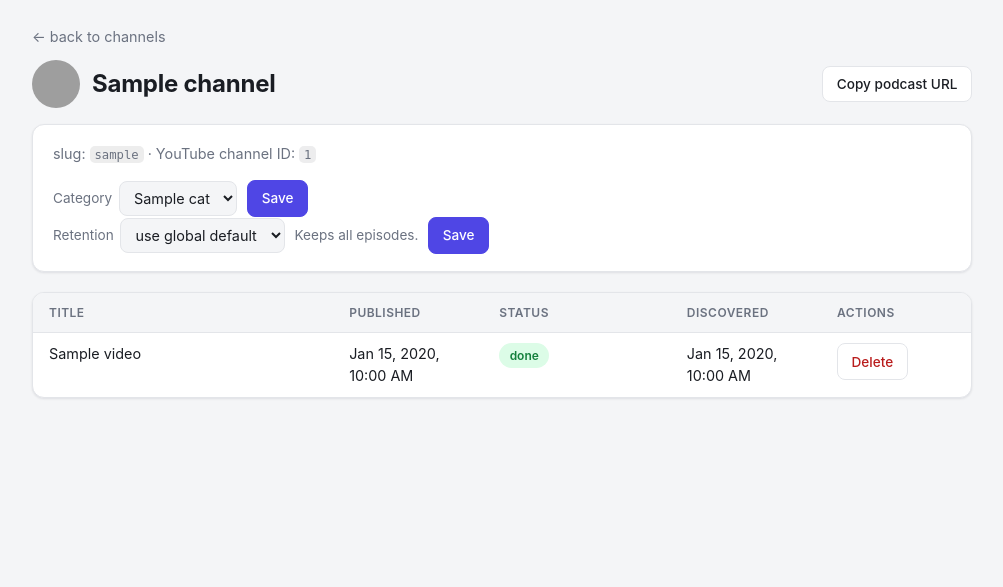
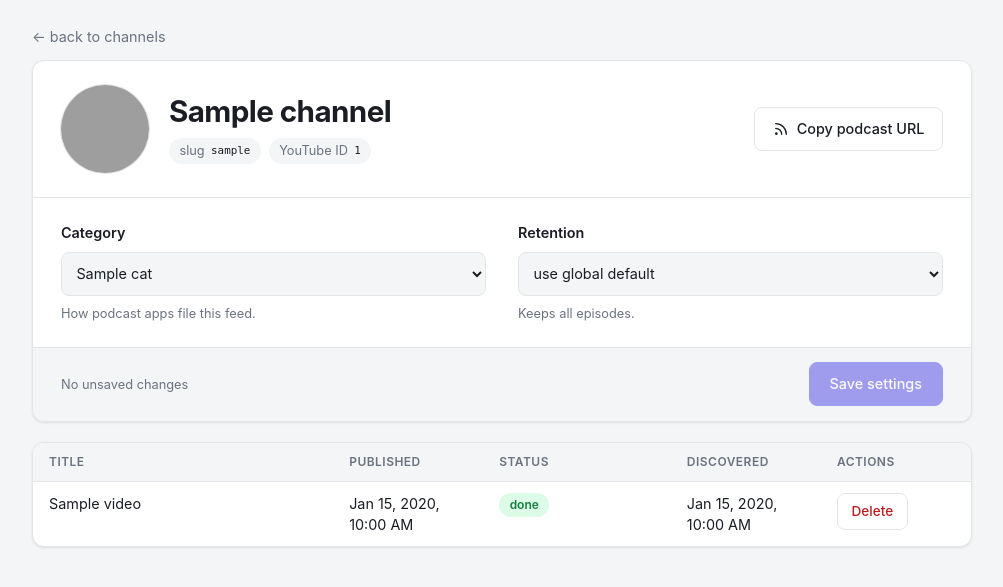
Before and after one commit to reloadedhead/podmachine, a FastAPI app: template src/podmachine/web/templates/channel_detail.html in a window 1280 px wide. Shown: the part 53-640 px from the top of the page, without its empty margins (138-1141 px from the left). Run offline with FastAPI, Linux system fonts and the light colour scheme; the template is opened without the code that fills it: most values are stand-ins (such as "Sample title", 1, 10 or a date in 2020); parts of the project's set-up code (start-up, migrations or seed data) failed here and were passed over; grey boxes are pictures that could not be loaded.

Commit message:
Redesign channel detail header and settings
Group identity (avatar, name, slug/ID chips, copy-URL button) and the
category/retention settings into one profile card with a single Save
button that stays disabled until something changes. Replaces the two
per-field endpoints with POST /channels/{slug}/settings, which validates
both fields before writing either.


Claude-Session: https://claude.ai/code/session_01T8sAGpputXQ9R94kud5Rho

Co-authored-by: Claude <noreply@anthropic.com>

```diff
--- a/src/podmachine/web/routes.py
+++ b/src/podmachine/web/routes.py
@@ -214,10 +214,11 @@ def action_delete_channel(request: Request, slug: str) -> HTMLResponse:
     return templates.TemplateResponse(request, "partials/channel_table.html", {"channels": channels, "error": None})
 
 
-@router.post("/channels/{slug}/retention", response_class=HTMLResponse)
-def action_update_retention(
+@router.post("/channels/{slug}/settings", response_class=HTMLResponse)
+def action_update_channel_settings(
     request: Request,
     slug: str,
+    category: str = Form(...),
     strategy: str = Form(""),
     keep_latest: str = Form(""),
 ) -> HTMLResponse:
@@ -225,39 +226,21 @@ def action_update_retention(
     try:
         channel = _find_channel(conn, slug)
         error = None
+        # Validate everything before writing anything, so a bad value in one
+        # field can't leave the other half-applied.
         try:
-            if not strategy:
-                retention = None
-            else:
-                retention = RetentionConfig(
-                    strategy=strategy, keep_latest=int(keep_latest) if keep_latest else None
-                )
-            update_channel_retention(conn, slug, retention)
-            channel = _find_channel(conn, slug)
-        except ValidationError as exc:
+            if category not in ITUNES_CATEGORIES:
+                raise ValueError(f"{category!r} is not a valid Apple Podcasts category")
+            retention = (
+                RetentionConfig(strategy=strategy, keep_latest=int(keep_latest) if keep_latest else None)
+                if strategy
+                else None
+            )
+        except (ValidationError, ValueError) as exc:
             error = str(exc)
-        default_retention = get_default_retention(conn)
-    finally:
-        conn.close()
-    status_code = 400 if error else 200
-    return templates.TemplateResponse(
-        request,
-        "partials/channel_meta.html",
-        {"channel": channel, "default_retention": default_retention, "categories": ITUNES_CATEGORIES, "error": error},
-        status_code=status_code,
-    )
-
-
-@router.post("/channels/{slug}/category", response_class=HTMLResponse)
-def action_update_category(request: Request, slug: str, category: str = Form(...)) -> HTMLResponse:
-    conn = connect(request.app.state.db_path)
-    try:
-        channel = _find_channel(conn, slug)
-        error = None
-        if category not in ITUNES_CATEGORIES:
-            error = f"{category!r} is not a valid Apple Podcasts category"
         else:
             update_channel_category(conn, slug, category)
+            update_channel_retention(conn, slug, retention)
             channel = _find_channel(conn, slug)
         default_retention = get_default_retention(conn)
     finally:
--- a/src/podmachine/web/static/admin.css
+++ b/src/podmachine/web/static/admin.css
@@ -129,26 +129,19 @@ h1 {
   margin-right: 0.5rem;
 }
 
-.avatar-lg {
-  width: 48px;
-  height: 48px;
+.avatar-xl {
+  width: 5.5rem;
+  height: 5.5rem;
+  box-shadow: 0 0 0 1px var(--border);
 }
 
 .channel-cell { display: flex; align-items: center; }
-
-.channel-heading {
-  display: flex;
-  align-items: center;
-  gap: 0.75rem;
-}
 
 h2 {
   font-size: 1rem;
   font-weight: 650;
   margin: 0 0 0.9rem;
 }
-
-.meta { color: var(--text-muted); font-size: 0.9rem; margin: 0 0 1rem; }
 
 .actions {
   display: flex;
@@ -319,14 +312,15 @@ code {
 }
 
 /* Forms */
-.retention-form, .category-form {
+.retention-form {
   display: flex;
   align-items: center;
   flex-wrap: wrap;
   gap: 0.6rem;
 }
 
-.retention-form input, .retention-form select, .category-form select, .dialog input, .dialog select {
+.retention-form input, .retention-form select, .dialog input, .dialog select,
+.settings-form input, .settings-form select {
   font: inherit;
   font-size: 0.9rem;
   padding: 0.45rem 0.65rem;
@@ -337,13 +331,14 @@ code {
   transition: border-color 120ms ease;
 }
 
-.retention-form input:focus, .retention-form select:focus, .category-form select:focus,
-.dialog input:focus, .dialog select:focus {
+.retention-form input:focus, .retention-form select:focus,
+.dialog input:focus, .dialog select:focus,
+.settings-form input:focus, .settings-form select:focus {
   outline: none;
   border-color: var(--accent);
 }
 
-.retention-form label, .category-form label {
+.retention-form label {
   display: flex;
   align-items: center;
   gap: 0.4rem;
@@ -354,6 +349,98 @@ code {
 .retention-form input[type="number"] { width: 5.5rem; }
 
 .keep-latest-field.is-hidden { display: none; }
+
+/* Channel detail: profile card with identity on top, settings below */
+.profile-card { padding: 0; overflow: hidden; }
+
+.profile-head {
+  display: flex;
+  align-items: center;
+  flex-wrap: wrap;
+  gap: 1.25rem;
+  padding: 1.5rem 1.75rem;
+}
+
+.profile-id { flex: 1 1 18rem; min-width: 0; }
+.profile-id h1 { font-size: 1.85rem; line-height: 1.15; letter-spacing: -0.02em; }
+
+.chips {
+  display: flex;
+  flex-wrap: wrap;
+  gap: 0.5rem;
+  margin: 0.6rem 0 0;
+}
+
+.chip {
+  display: inline-flex;
+  align-items: center;
+  gap: 0.4rem;
+  padding: 0.2rem 0.65rem;
+  border-radius: 999px;
+  background: var(--bg);
+  color: var(--text-muted);
+  font-size: 0.8rem;
+  overflow-wrap: anywhere;
+}
+
+.chip code { background: none; padding: 0; color: var(--text); }
+
+.btn-copy {
+  display: inline-flex;
+  align-items: center;
+  justify-content: center;
+  gap: 0.5rem;
+  min-height: 2.75rem;
+  padding: 0 1.1rem;
+  font-size: 0.9rem;
+}
+
+.settings-form { border-top: 1px solid var(--border); }
+.settings-error { margin: 0; padding: 1rem 1.75rem 0; }
+
+.settings-grid {
+  display: flex;
+  flex-wrap: wrap;
+  gap: 1.5rem 2rem;
+  padding: 1.5rem 1.75rem;
+}
+
+.settings-form .field {
+  flex: 1 1 18rem;
+  display: flex;
+  flex-direction: column;
+  gap: 0.5rem;
+  min-width: 0;
+}
+
+.settings-form .field > label { font-size: 0.9rem; font-weight: 600; }
+.settings-form select, .settings-form input { min-height: 2.75rem; }
+.settings-form .field > select { width: 100%; }
+
+.settings-form .keep-latest-field {
+  display: flex;
+  align-items: center;
+  gap: 0.6rem;
+  font-size: 0.9rem;
+  color: var(--text-muted);
+}
+
+.settings-form .keep-latest-field.is-hidden { display: none; }
+.settings-form input[type="number"] { width: 5.5rem; }
+.field-hint { margin: 0; color: var(--text-muted); font-size: 0.8rem; min-height: 1.2em; }
+
+.settings-footer {
+  display: flex;
+  align-items: center;
+  flex-wrap: wrap;
+  gap: 0.75rem;
+  padding: 0.9rem 1.75rem;
+  border-top: 1px solid var(--border);
+  background: var(--bg);
+}
+
+.settings-status { margin-right: auto; color: var(--text-muted); font-size: 0.8rem; }
+.settings-footer .btn-primary { min-height: 2.75rem; padding: 0 1.25rem; font-size: 0.9rem; }
 
 .hint-inline { color: var(--text-muted); font-size: 0.85rem; }
 
@@ -407,7 +494,13 @@ code {
 
   .empty-row td { padding: 1.25rem 0; }
 
-  .retention-form, .category-form { flex-direction: column; align-items: stretch; }
-  .retention-form input, .retention-form select, .category-form select { width: 100%; }
-  .retention-form button, .category-form button { width: 100%; }
+  .retention-form { flex-direction: column; align-items: stretch; }
+  .retention-form input, .retention-form select { width: 100%; }
+  .retention-form button { width: 100%; }
+
+  .profile-head { padding: 1.1rem; }
+  .btn-copy { width: 100%; }
+  .settings-form { padding: 0; }
+  .settings-grid { padding: 1.1rem; }
+  .settings-footer { padding: 0.75rem 1.1rem; }
 }
--- a/src/podmachine/web/templates/base.html
+++ b/src/podmachine/web/templates/base.html
@@ -47,41 +47,56 @@
     document.addEventListener("DOMContentLoaded", localizeDates);
     document.body.addEventListener("htmx:afterSettle", localizeDates);
 
-    // Per-channel retention form: only the "count" strategy needs the
-    // number input, and picking "use global default" or "none" can just
-    // say in words what that means instead — no server round-trip needed
-    // for this, it's a pure client-side description of the selected option.
-    function initRetentionForms() {
-      document.querySelectorAll(".retention-form[data-global-strategy]").forEach(function (form) {
+    // Channel settings form: only the "count" retention strategy needs the
+    // number input, and the other options can just say in words what they
+    // mean instead. Save stays disabled until something actually changed.
+    // All pure client-side; the server only sees the final POST.
+    function initSettingsForms() {
+      document.querySelectorAll("form[data-global-strategy]").forEach(function (form) {
+        if (form.dataset.ready) return;
+        form.dataset.ready = "1";
+
         var select = form.querySelector('select[name="strategy"]');
+        var keepLatest = form.querySelector('input[name="keep_latest"]');
         var keepLatestField = form.querySelector(".keep-latest-field");
         var description = form.querySelector(".retention-description");
-        if (!select) return;
-
+        var status = form.querySelector(".settings-status");
+        var save = form.querySelector('button[type="submit"]');
         var globalStrategy = form.dataset.globalStrategy;
         var globalKeepLatest = form.dataset.globalKeepLatest;
 
-        function update() {
-          var value = select.value;
-          if (keepLatestField) keepLatestField.classList.toggle("is-hidden", value !== "count");
-          if (!description) return;
-          if (value === "count") {
-            description.textContent = "";
-          } else if (value === "none") {
-            description.textContent = "Keeps all episodes.";
-          } else if (globalStrategy === "count") {
-            description.textContent = "Keeps the " + globalKeepLatest + " latest episodes.";
-          } else {
-            description.textContent = "Keeps all episodes.";
+        function serialize() {
+          return new URLSearchParams(new FormData(form)).toString();
+        }
+        var initial = serialize();
+
+        function describe(strategy, keep) {
+          if (strategy === "count") {
+            return keep ? "Keeps the " + keep + " latest episodes." : "Enter how many episodes to keep.";
           }
+          if (strategy === "") {
+            return globalStrategy === "count"
+              ? "Keeps the " + globalKeepLatest + " latest episodes."
+              : "Keeps all episodes.";
+          }
+          return "Keeps all episodes.";
         }
 
-        select.addEventListener("change", update);
+        function update() {
+          keepLatestField.classList.toggle("is-hidden", select.value !== "count");
+          description.textContent = describe(select.value, keepLatest.value);
+          var dirty = serialize() !== initial;
+          save.disabled = !dirty;
+          status.textContent = dirty ? "Unsaved changes" : "No unsaved changes";
+        }
+
+        form.addEventListener("input", update);
+        form.addEventListener("change", update);
         update();
       });
     }
-    document.addEventListener("DOMContentLoaded", initRetentionForms);
-    document.body.addEventListener("htmx:afterSettle", initRetentionForms);
+    document.addEventListener("DOMContentLoaded", initSettingsForms);
+    document.body.addEventListener("htmx:afterSettle", initSettingsForms);
 
     // "Add channel" dialog: close and reset it on a successful submit
     // (channel_table.html has already picked up the new row via its own
@@ -104,10 +119,12 @@
     // fall back to the old execCommand("copy") trick via a hidden textarea.
     function copyToClipboard(button) {
       var text = button.dataset.copyText;
-      var original = button.textContent;
+      // Buttons may carry an icon next to the text; only swap the label.
+      var label = button.querySelector(".btn-label") || button;
+      var original = label.textContent;
       function showCopied() {
-        button.textContent = "Copied!";
-        setTimeout(function () { button.textContent = original; }, 1500);
+        label.textContent = "Copied!";
+        setTimeout(function () { label.textContent = original; }, 1500);
       }
       function legacyCopy() {
         var textarea = document.createElement("textarea");
--- a/src/podmachine/web/templates/channel_detail.html
+++ b/src/podmachine/web/templates/channel_detail.html
@@ -2,13 +2,22 @@
 {% block title %}{{ channel.name }} — podmachine admin{% endblock %}
 {% block content %}
   <a href="/admin/" class="back-link">&larr; back to channels</a>
-  <div class="page-head">
-    <div class="channel-heading">
-      <img class="avatar avatar-lg" src="/artwork/{{ channel.slug }}.jpg" alt="" onerror="this.remove()">
-      <h1>{{ channel.name }}</h1>
+  <section class="card profile-card">
+    <div class="profile-head">
+      <img class="avatar avatar-xl" src="/artwork/{{ channel.slug }}.jpg" alt="" onerror="this.remove()">
+      <div class="profile-id">
+        <h1>{{ channel.name }}</h1>
+        <p class="chips">
+          <span class="chip">slug <code>{{ channel.slug }}</code></span>
+          <span class="chip">YouTube ID <code>{{ channel.id }}</code></span>
+        </p>
+      </div>
+      <button type="button" class="btn btn-copy" data-copy-text="{{ feed_url }}" onclick="copyToClipboard(this)">
+        <svg width="16" height="16" viewBox="0 0 24 24" fill="none" stroke="currentColor" stroke-width="2" stroke-linecap="round" stroke-linejoin="round" aria-hidden="true"><path d="M4 11a9 9 0 0 1 9 9M4 4a16 16 0 0 1 16 16"/><circle cx="5" cy="19" r="1"/></svg>
+        <span class="btn-label">Copy podcast URL</span>
+      </button>
     </div>
-    <button type="button" class="btn" data-copy-text="{{ feed_url }}" onclick="copyToClipboard(this)">Copy podcast URL</button>
-  </div>
-  {% include "partials/channel_meta.html" %}
+    {% include "partials/channel_meta.html" %}
+  </section>
   {% include "partials/video_table.html" %}
 {% endblock %}
--- a/src/podmachine/web/templates/partials/channel_meta.html
+++ b/src/podmachine/web/templates/partials/channel_meta.html
@@ -1,32 +1,36 @@
-<div id="channel-meta" class="card">
-  {% if error %}<p class="err">{{ error }}</p>{% endif %}
-  <p class="meta">slug: <code>{{ channel.slug }}</code> · YouTube channel ID: <code>{{ channel.id }}</code></p>
-  <form hx-post="/admin/channels/{{ channel.slug }}/category" hx-target="#channel-meta" hx-swap="outerHTML"
-        class="category-form">
-    <label>Category
-      <select name="category">
+<form id="channel-meta" class="settings-form" hx-post="/admin/channels/{{ channel.slug }}/settings"
+      hx-target="#channel-meta" hx-swap="outerHTML"
+      data-global-strategy="{{ default_retention.strategy }}"
+      data-global-keep-latest="{{ default_retention.keep_latest or '' }}">
+  {% if error %}<p class="err settings-error">{{ error }}</p>{% endif %}
+  <div class="settings-grid">
+    <div class="field">
+      <label for="channel-category">Category</label>
+      <select id="channel-category" name="category">
         {% for cat in categories %}
         <option value="{{ cat }}" {% if cat == channel.category %}selected{% endif %}>{{ cat }}</option>
         {% endfor %}
       </select>
-    </label>
-    <button type="submit" class="btn btn-primary">Save</button>
-  </form>
-  <form hx-post="/admin/channels/{{ channel.slug }}/retention" hx-target="#channel-meta" hx-swap="outerHTML"
-        class="retention-form" data-global-strategy="{{ default_retention.strategy }}"
-        data-global-keep-latest="{{ default_retention.keep_latest or '' }}">
-    <label>Retention
-      <select name="strategy">
+      <p class="field-hint">How podcast apps file this feed.</p>
+    </div>
+    <div class="field">
+      <label for="channel-retention">Retention</label>
+      <select id="channel-retention" name="strategy">
         <option value="" {% if not channel.retention %}selected{% endif %}>use global default</option>
         <option value="none" {% if channel.retention and channel.retention.strategy == 'none' %}selected{% endif %}>none (keep all)</option>
         <option value="count" {% if channel.retention and channel.retention.strategy == 'count' %}selected{% endif %}>count</option>
       </select>
-    </label>
-    <label class="keep-latest-field">Keep latest
-      <input type="number" name="keep_latest" min="1"
-             value="{{ channel.retention.keep_latest if channel.retention and channel.retention.keep_latest else '' }}">
-    </label>
-    <span class="retention-description hint-inline"></span>
-    <button type="submit" class="btn btn-primary">Save</button>
-  </form>
-</div>
+      <div class="keep-latest-field">
+        <label for="channel-keep-latest">Keep latest</label>
+        <input id="channel-keep-latest" type="number" name="keep_latest" min="1"
+               value="{{ channel.retention.keep_latest if channel.retention and channel.retention.keep_latest else '' }}">
+        <span>episodes</span>
+      </div>
+      <p class="field-hint retention-description"></p>
+    </div>
+  </div>
+  <div class="settings-footer">
+    <span class="settings-status" aria-live="polite">No unsaved changes</span>
+    <button type="submit" class="btn btn-primary" disabled>Save settings</button>
+  </div>
+</form>
```
Also changed, not shown: tests/test_web.py (+30 -21 lines).
